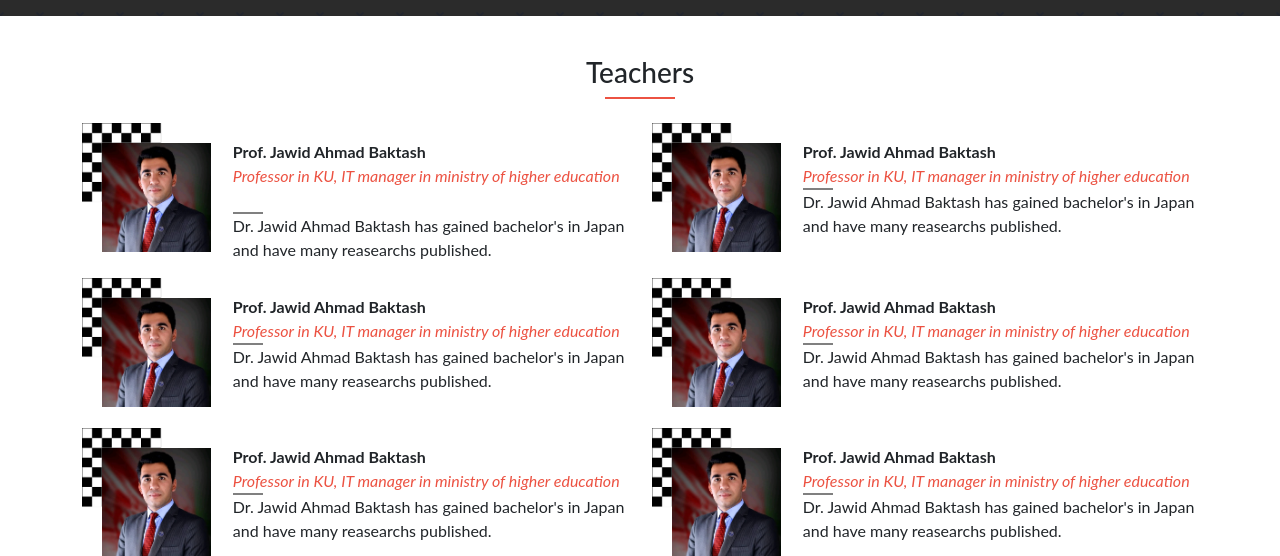
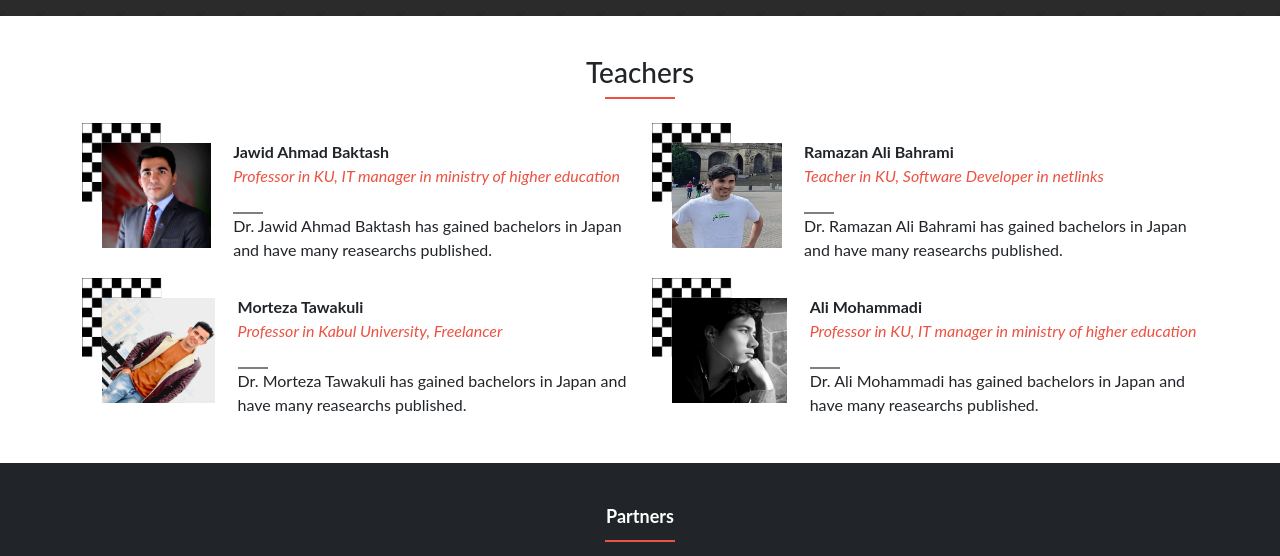
Before and after one commit to tawakuliKH/Computer-Science-Faculty-Kabul-University, a website: page index.html in a window 1280 px wide. Shown: the part 1030-1586 px from the top of the page. Drawn offline with nearby package versions, Linux system fonts and the light colour scheme.

Commit message:
Update app.js file, create elements in teacher parts using js

```diff
--- a/app.js
+++ b/app.js
@@ -0,0 +1,71 @@
+const teachers = [{
+  teacherName: 'Jawid Ahmad Baktash',
+  teacherPosition: 'Professor in KU, IT manager in ministry of higher education',
+  teacherBio: 'Dr. Jawid Ahmad Baktash has gained bachelors in Japan and have many reasearchs published.',
+  teacherImage: 'assets/images/jawid-baktash.jpeg',
+},
+{
+  teacherName: 'Ramazan Ali Bahrami',
+  teacherPosition: 'Teacher in KU, Software Developer in netlinks',
+  teacherBio: 'Dr. Ramazan Ali Bahrami has gained bachelors in Japan and have many reasearchs published.',
+  teacherImage: 'assets/images/bahrami.jpeg',
+},
+{
+  teacherName: 'Morteza Tawakuli',
+  teacherPosition: 'Professor in Kabul University, Freelancer',
+  teacherBio: 'Dr. Morteza Tawakuli has gained bachelors in Japan and have many reasearchs published.',
+  teacherImage: 'assets/images/morteza.jpg',
+},
+{
+  teacherName: 'Ali Mohammadi',
+  teacherPosition: 'Professor in KU, IT manager in ministry of higher education',
+  teacherBio: 'Dr. Ali Mohammadi has gained bachelors in Japan and have many reasearchs published.',
+  teacherImage: 'assets/images/ali.jpg',
+},
+];
+
+const teacherDiv = document.querySelector('.teachers-profile');
+let iterator = 1;
+teachers.forEach((item) => {
+  if (iterator <= 2) {
+    teacherDiv.innerHTML += `
+    <div class="teacher-card col-md-6 col-xs-12">
+            <div class="teacher-img-bg">
+              <img src="${item.teacherImage}" alt="Teacher Profile" class="teacher-image">
+            </div>
+            <div class="teacher-desc">
+              <div class="teacher-name">${item.teacherName}</div>
+              <div class="teacher-position"><i>${item.teacherPosition}</i></div>
+              <br>
+              <i class="teacher-sep"></i>
+              <p class="teacher-bio">${item.teacherBio}</p>
+            </div>
+          </div>
+  `;
+  } else {
+    teacherDiv.innerHTML += `
+    <div class="teacher-card col-md-6 col-xs-12 no-mobile">
+            <div class="teacher-img-bg">
+              <img src="${item.teacherImage}" alt="Teacher Profile" class="teacher-image">
+            </div>
+            <div class="teacher-desc">
+              <div class="teacher-name">${item.teacherName}</div>
+              <div class="teacher-position"><i>${item.teacherPosition}</i></div>
+              <br>
+              <i class="teacher-sep"></i>
+              <p class="teacher-bio">${item.teacherBio}</p>
+            </div>
+          </div>
+  `;
+  }
+  iterator += 1;
+});
+
+const showBtn = document.querySelector('.btn-show');
+const noMobile = Array.from(document.querySelectorAll('.no-mobile'));
+showBtn.addEventListener('click', () => {
+  for (let i = 0; i < noMobile.length; i += 1) {
+    noMobile[i].style.display = 'flex';
+  }
+  showBtn.style.display = 'none';
+});
--- a/assets/css/index.css
+++ b/assets/css/index.css
@@ -213,6 +213,7 @@
 
 .teacher-image {
   width: 90%;
+  height: 70%;
   margin-top: 20px;
   margin-left: 20px;
 }
@@ -245,6 +246,8 @@
 }
 
 .partners {
+  display: flex;
+  flex-direction: column;
   margin-top: 30px;
   background: #212529;
   height: 100%;
@@ -297,6 +300,10 @@
 .humberger-image {
   width: 30px;
   height: 30px;
+}
+
+.btn-show {
+  display: none;
 }
 
 @media (max-width: 764px) {
@@ -360,6 +367,7 @@
 
   .btn-show {
     width: 100%;
+    display: block;
     text-align: center;
     border: 1px solid gray;
     margin-bottom: 50px;
--- a/index.html
+++ b/index.html
@@ -177,103 +177,30 @@
       </div>
 
 
-      <div class="more"> <a href="#" class="see-more">SEE THE WHOLE PROGRAM</a></div>
+      <div class="more" id="more"> <a href="#" class="see-more">SEE THE WHOLE PROGRAM</a></div>
 
       <div class="btn-join">
         <button class="btn ">Join Computer Science</button>
       </div>
     </div>
-
+<!-- Teachers -->
     <div class="container teachers">
       <h3 class="teachers-title">
         Teachers
       </h3>
       <span class="span"></span>
       <br>
-      <div class="row">
-        <div class="teacher-card col-md-6 col-xs-12">
-          <div class="teacher-img-bg">
-            <img src="assets/images/jawid-baktash.jpeg" alt="Teacher Profile" class="teacher-image">
-          </div>
-          <div class="teacher-desc">
-            <div class="teacher-name">Prof. Jawid Ahmad Baktash</div>
-            <div class="teacher-position"><i> Professor in KU, IT manager in ministry of higher education</i></div>
-            <br>
-            <i class="teacher-sep"></i>
-            <p class="teacher-bio">Dr. Jawid Ahmad Baktash has gained bachelor's in Japan and have many reasearchs
-              published.</p>
-          </div>
-        </div>
-        <div class="teacher-card col-md-6 col-xs-12">
-          <div class="teacher-img-bg">
-            <img src="assets/images/jawid-baktash.jpeg" alt="Teacher Profile" class="teacher-image">
-          </div>
-          <div class="teacher-desc">
-            <div class="teacher-name">Prof. Jawid Ahmad Baktash</div>
-            <div class="teacher-position"><i> Professor in KU, IT manager in ministry of higher education</i></div>
-            <i class="teacher-sep"></i>
-            <p class="teacher-bio">Dr. Jawid Ahmad Baktash has gained bachelor's in Japan and have many reasearchs
-              published.</p>
-          </div>
-        </div>
-        <div class="teacher-card no-mobile col-md-6 col-xs-12">
-          <div class="teacher-img-bg">
-            <img src="assets/images/jawid-baktash.jpeg" alt="Teacher Profile" class="teacher-image">
-          </div>
-          <div class="teacher-desc">
-            <div class="teacher-name">Prof. Jawid Ahmad Baktash</div>
-            <div class="teacher-position"><i> Professor in KU, IT manager in ministry of higher education</i></div>
-            <i class="teacher-sep"></i>
-            <p class="teacher-bio">Dr. Jawid Ahmad Baktash has gained bachelor's in Japan and have many reasearchs
-              published.</p>
-          </div>
-        </div>
-        <div class="teacher-card no-mobile col-md-6 col-xs-12">
-          <div class="teacher-img-bg">
-            <img src="assets/images/jawid-baktash.jpeg" alt="Teacher Profile" class="teacher-image">
-          </div>
-          <div class="teacher-desc">
-            <div class="teacher-name">Prof. Jawid Ahmad Baktash</div>
-            <div class="teacher-position"><i> Professor in KU, IT manager in ministry of higher education</i></div>
-            <i class="teacher-sep"></i>
-            <p class="teacher-bio">Dr. Jawid Ahmad Baktash has gained bachelor's in Japan and have many reasearchs
-              published.</p>
-          </div>
-        </div>
-        <div class="teacher-card no-mobile col-md-6 col-xs-12">
-          <div class="teacher-img-bg">
-            <img src="assets/images/jawid-baktash.jpeg" alt="Teacher Profile" class="teacher-image">
-          </div>
-          <div class="teacher-desc">
-            <div class="teacher-name">Prof. Jawid Ahmad Baktash</div>
-            <div class="teacher-position"><i> Professor in KU, IT manager in ministry of higher education</i></div>
-            <i class="teacher-sep"></i>
-            <p class="teacher-bio">Dr. Jawid Ahmad Baktash has gained bachelor's in Japan and have many reasearchs
-              published.</p>
-          </div>
-        </div>
-        <div class="teacher-card no-mobile col-md-6 col-xs-12">
-          <div class="teacher-img-bg">
-            <img src="assets/images/jawid-baktash.jpeg" alt="Teacher Profile" class="teacher-image">
-          </div>
-          <div class="teacher-desc">
-            <div class="teacher-name">Prof. Jawid Ahmad Baktash</div>
-            <div class="teacher-position"><i> Professor in KU, IT manager in ministry of higher education</i></div>
-            <i class="teacher-sep"></i>
-            <p class="teacher-bio">Dr. Jawid Ahmad Baktash has gained bachelor's in Japan and have many reasearchs
-              published.</p>
-          </div>
-        </div>
+      <div class="row teachers-profile">
+
 
       </div>
       <div class="btn-show">
         <button class="btn">MORE <img src="assets/images/down.png" alt=""></button>
       </div>
     </div>
-
+<!-- Partners -->
     <div class="partners no-mobile">
       <div class="program-title partner-title">
-      <br>
         Partners
         <span class="span"></span>
       </div>
@@ -299,16 +226,18 @@
       </div>
     </div>
 
-
+<!-- Footer -->
     <div class="footer no-mobile">
       <div class="container footer-content">
         <div class="footer-cont">
           <div class="">
-          <img src="assets/images/logo-header.png" alt="Logo"  class="logo-footer">
+            <img src="assets/images/logo-header.png" alt="Logo" class="logo-footer">
           </div>
           <div class="footer-text">
             <h5>kabul University, Computer Science Faculty, Some Rights Reseved</h5>
-          <p class="no-mobile-always">Lorem ipsum dolor sit amet consectetur adipisicing elit. Fugiat molestias repellendus, rerum totam consequuntur sit velit enim ut nihil ipsam, alias ab quod? Itaque officiis aliquam, reprehenderit nam iusto minus?</p>
+            <p class="no-mobile-always">Lorem ipsum dolor sit amet consectetur adipisicing elit. Fugiat molestias
+              repellendus, rerum totam consequuntur sit velit enim ut nihil ipsam, alias ab quod? Itaque officiis
+              aliquam, reprehenderit nam iusto minus?</p>
           </div>
         </div>
       </div>
```
Also changed, not shown: assets/images/ali.jpg (added), assets/images/bahrami.jpeg (added), assets/images/morteza.jpg (added). Lines whose indentation alone changed are shown as unchanged.
